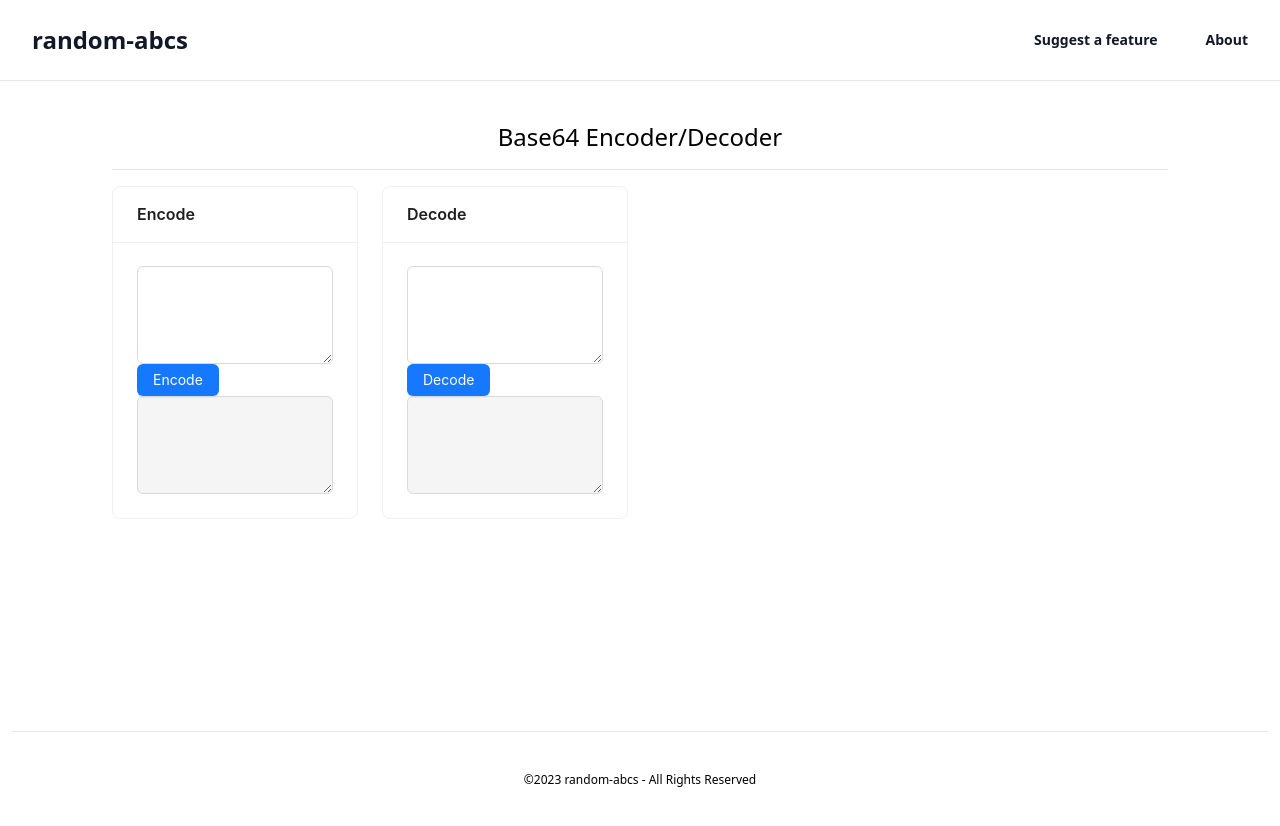
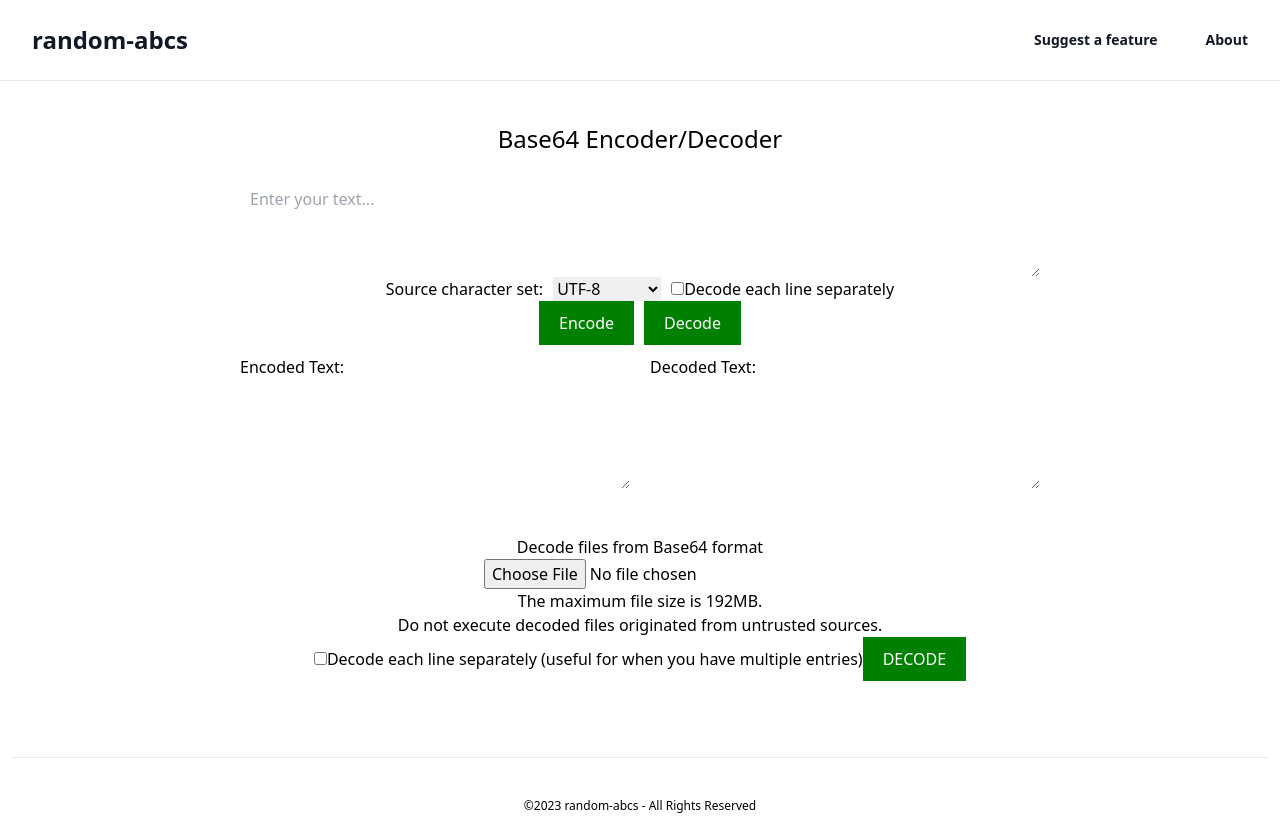
Before and after one commit to risenW/random-abcs, a Next.js app: page /base64 in a window 1280 px wide. Before the commit the page ends 800 px from the top, so only its background shows below. Built offline with nearby package versions, Linux system fonts and the light colour scheme.

Commit message:
Update base64.tsx, Update index.tsx, and delete unused files

```diff
--- a/src/pages/base64.tsx
+++ b/src/pages/base64.tsx
@@ -1,20 +1,20 @@
 import React, { useState } from 'react';
-import Link from 'next/link';
 import BaseLayout from '@/components/Layout';
-import { Card, Input, Button } from 'antd';
 
 export default function Base64() {
   const [inputText, setInputText] = useState('');
   const [encodedText, setEncodedText] = useState('');
   const [decodedText, setDecodedText] = useState('');
+  const [sourceCharacterSet, setSourceCharacterSet] = useState('UTF-8');
+  const [decodeEachLine, setDecodeEachLine] = useState(false);
 
   const handleEncode = () => {
-    const encoded = btoa(inputText);
+    const encoded = Buffer.from(inputText).toString('base64');
     setEncodedText(encoded);
   };
 
   const handleDecode = () => {
-    const decoded = atob(inputText);
+    const decoded = Buffer.from(inputText, 'base64').toString('utf-8');
     setDecodedText(decoded);
   };
 
@@ -22,29 +22,129 @@ export default function Base64() {
     setInputText(e.target.value);
   };
 
+  const handleSourceCharacterSetChange = (e: { target: { value: React.SetStateAction<string>; }; }) => {
+    setSourceCharacterSet(e.target.value);
+  };
+
+  const handleDecodeEachLineChange = () => {
+    setDecodeEachLine((prevValue) => !prevValue);
+  };
+
   return (
-    <BaseLayout title="Base64 Encoder/Decoder">
-      <div className="">
-        <h1 className="text-2xl mb-4 text-center">Base64 Encoder/Decoder</h1>
-        <hr className="mb-4" />
-        <div className="grid gap-6 sm:grid-cols-2 md:grid-cols-3 lg:grid-cols-4">
-          <Card title="Encode" className="cursor-pointer">
-            <Input.TextArea rows={4} value={inputText} onChange={handleInputChange} />
-            <Button type="primary" onClick={handleEncode}>
+    <BaseLayout title="Base Tool">
+    <div style={{ maxWidth: '800px', margin: '0 auto' }}>
+      <h1 style={{ textAlign: 'center', fontSize: '24px', marginBottom: '20px' }}>
+        Base64 Encoder/Decoder
+      </h1>
+      <div style={{ display: 'flex', flexDirection: 'column', gap: '10px' }}>
+        <div style={{ display: 'flex', flexDirection: 'column', alignItems: 'center' }}>
+          <textarea
+            style={{ width: '100%', minHeight: '100px', padding: '10px', resize: 'vertical' }}
+            placeholder="Enter your text..."
+            value={inputText}
+            onChange={handleInputChange}
+          />
+          <div style={{ display: 'flex', alignItems: 'center', gap: '10px' }}>
+            <label htmlFor="sourceCharacterSet">Source character set:</label>
+            <select
+              id="sourceCharacterSet"
+              value={sourceCharacterSet}
+              onChange={handleSourceCharacterSetChange}
+            >
+              <option value="UTF-8">UTF-8</option>
+              <option value="ASCII">ASCII</option>
+              <option value="ISO-8859-1">ISO-8859-1</option>
+              <option value="ISO-8859-2">ISO-8859-2</option>
+              <option value="Shift_JIS">Shift_JIS</option>
+              <option value="EUC-JP">EUC-JP</option>
+              <option value="ISO-2022-JP">ISO-2022-JP</option>
+              <option value="ISO-8859-5">ISO-8859-5</option>
+              <option value="KOI8-R">KOI8-R</option>
+              {/* Add more character sets here */}
+            </select>
+            <label htmlFor="decodeEachLine">
+              <input
+                id="decodeEachLine"
+                type="checkbox"
+                checked={decodeEachLine}
+                onChange={handleDecodeEachLineChange}
+              />
+              Decode each line separately
+            </label>
+          </div>
+          <div style={{ display: 'flex', justifyContent: 'center', gap: '10px' }}>
+            <button
+              style={{
+                padding: '10px 20px',
+                backgroundColor: 'green',
+                color: 'white',
+                border: 'none',
+                cursor: 'pointer',
+              }}
+              onClick={handleEncode}
+            >
               Encode
-            </Button>
-            <Input.TextArea rows={4} value={encodedText} disabled />
-          </Card>
-
-          <Card title="Decode" className="cursor-pointer">
-            <Input.TextArea rows={4} value={inputText} onChange={handleInputChange} />
-            <Button type="primary" onClick={handleDecode}>
+            </button>
+            <button
+              style={{
+                padding: '10px 20px',
+                backgroundColor: 'green',
+                color: 'white',
+                border: 'none',
+                cursor: 'pointer',
+              }}
+              onClick={handleDecode}
+            >
               Decode
-            </Button>
-            <Input.TextArea rows={4} value={decodedText} disabled />
-          </Card>
+            </button>
+          </div>
+        </div>
+        <div style={{ display: 'flex', justifyContent: 'space-between' }}>
+          <div style={{ flex: 1 }}>
+            <h3 style={{ marginBottom: '10px' }}>Encoded Text:</h3>
+            <textarea
+              style={{ width: '100%', minHeight: '100px', padding: '10px', resize: 'vertical' }}
+              value={encodedText}
+              readOnly
+            />
+          </div>
+          <div style={{ flex: 1, marginLeft: '20px' }}>
+            <h3 style={{ marginBottom: '10px' }}>Decoded Text:</h3>
+            <textarea
+              style={{ width: '100%', minHeight: '100px', padding: '10px', resize: 'vertical' }}
+              value={decodedText}
+              readOnly
+            />
+          </div>
         </div>
       </div>
+      <div style={{ marginTop: '40px', textAlign: 'center' }}>
+        <h3>Decode files from Base64 format</h3>
+        <input type="file" accept="image/*, .pdf, .doc, .docx" />
+        <p>The maximum file size is 192MB.</p>
+        <p>Do not execute decoded files originated from untrusted sources.</p>
+        <label htmlFor="decodeEachLineFiles">
+          <input
+            id="decodeEachLineFiles"
+            type="checkbox"
+            checked={decodeEachLine}
+            onChange={handleDecodeEachLineChange}
+          />
+          Decode each line separately (useful for when you have multiple entries)
+        </label>
+        <button
+          style={{
+            padding: '10px 20px',
+            backgroundColor: 'green',
+            color: 'white',
+            border: 'none',
+            cursor: 'pointer',
+          }}
+        >
+          DECODE
+        </button>
+      </div>
+    </div>
     </BaseLayout>
   );
 }
--- a/src/pages/cloud-code.tsx
+++ /dev/null
@@ -1,36 +0,0 @@
-import React, { useState } from 'react';
-import BaseLayout from '@/components/Layout';
-import { Card, Input, Button } from 'antd';
-
-export default function CloudCode() {
-  const [cloudCode, setCloudCode] = useState('');
-  const [output, setOutput] = useState('');
-
-  const executeCloudCode = () => {
-    setOutput(`Executing cloud code: ${cloudCode}`);
-  };
-
-  const handleInputChange = (e: { target: { value: React.SetStateAction<string>; }; }) => {
-    setCloudCode(e.target.value);
-  };
-
-  return (
-    <BaseLayout title="Cloud Code">
-      <div className="">
-        <h1 className="text-2xl mb-4 text-center">Cloud Code</h1>
-        <hr className="mb-4" />
-        <Card title="Cloud Code" className="cursor-pointer">
-          <Input.TextArea rows={4} value={cloudCode} onChange={handleInputChange} />
-          <Button type="primary" onClick={executeCloudCode}>
-            Execute
-          </Button>
-        </Card>
-        {output && (
-          <Card title="Output" className="cursor-pointer mt-4">
-            <Input.TextArea rows={4} value={output} disabled />
-          </Card>
-        )}
-      </div>
-    </BaseLayout>
-  );
-}
--- a/src/pages/index.tsx
+++ b/src/pages/index.tsx
@@ -84,47 +84,13 @@ export default function Home() {
               cover={<img
                 src="/base64.png"
                 alt='Base64'
-                style={{ height: 200 }}
+                style={{ height: 100, width: 100 }}
               />}
               className='cursor-pointer'
             >
               <Meta
                 title="Base64 Encoder/Decoder"
                 description="Encode and decode data using Base64."
-              />
-            </Card>
-          </Link>
-
-          <Link href={"/cloud-code"}>
-            <Card
-              hoverable
-              cover={<img
-                src="/cloud-code.png"
-                alt='Cloud Code'
-                style={{ height: 220, width: 260 }}
-              />}
-              className='cursor-pointer'
-            >
-              <Meta
-                title="Cloud Code"
-                description="Run code snippets in the cloud."
-              />
-            </Card>
-          </Link>
-
-          <Link href={"/json-validator"}>
-            <Card
-              hoverable
-              cover={<img
-                src="/jsonv.png"
-                alt='JSON Validator'
-                style={{ height: 220, }}
-              />}
-              className='cursor-pointer'
-            >
-              <Meta
-                title="JSON Validator"
-                description="Validate and format JSON data."
               />
             </Card>
           </Link>
--- a/src/pages/json-validator.tsx
+++ /dev/null
@@ -1,39 +0,0 @@
-import React, { useState } from 'react';
-import BaseLayout from '@/components/Layout';
-import { Card, Input, Button } from 'antd';
-
-export default function JsonValidator() {
-  const [jsonText, setJsonText] = useState('');
-  const [isValid, setIsValid] = useState(false);
-
-  const validateJson = () => {
-    try {
-      JSON.parse(jsonText);
-      setIsValid(true);
-    } catch (error) {
-      setIsValid(false);
-    }
-  };
-
-  const handleInputChange = (e: { target: { value: React.SetStateAction<string>; }; }) => {
-    setJsonText(e.target.value);
-  };
-
-  return (
-    <BaseLayout title="JSON Validator">
-      <div className="">
-        <h1 className="text-2xl mb-4 text-center">JSON Validator</h1>
-        <hr className="mb-4" />
-        <Card title="JSON" className="cursor-pointer">
-          <Input.TextArea rows={4} value={jsonText} onChange={handleInputChange} />
-          <Button type="primary" onClick={validateJson}>
-            Validate
-          </Button>
-        </Card>
-        <Card title="Result" className="cursor-pointer mt-4">
-          <p>{isValid ? 'Valid JSON' : 'Invalid JSON'}</p>
-        </Card>
-      </div>
-    </BaseLayout>
-  );
-}
```
Also changed, not shown: public/cloud-code.png (deleted), public/jsonv.png (deleted).
